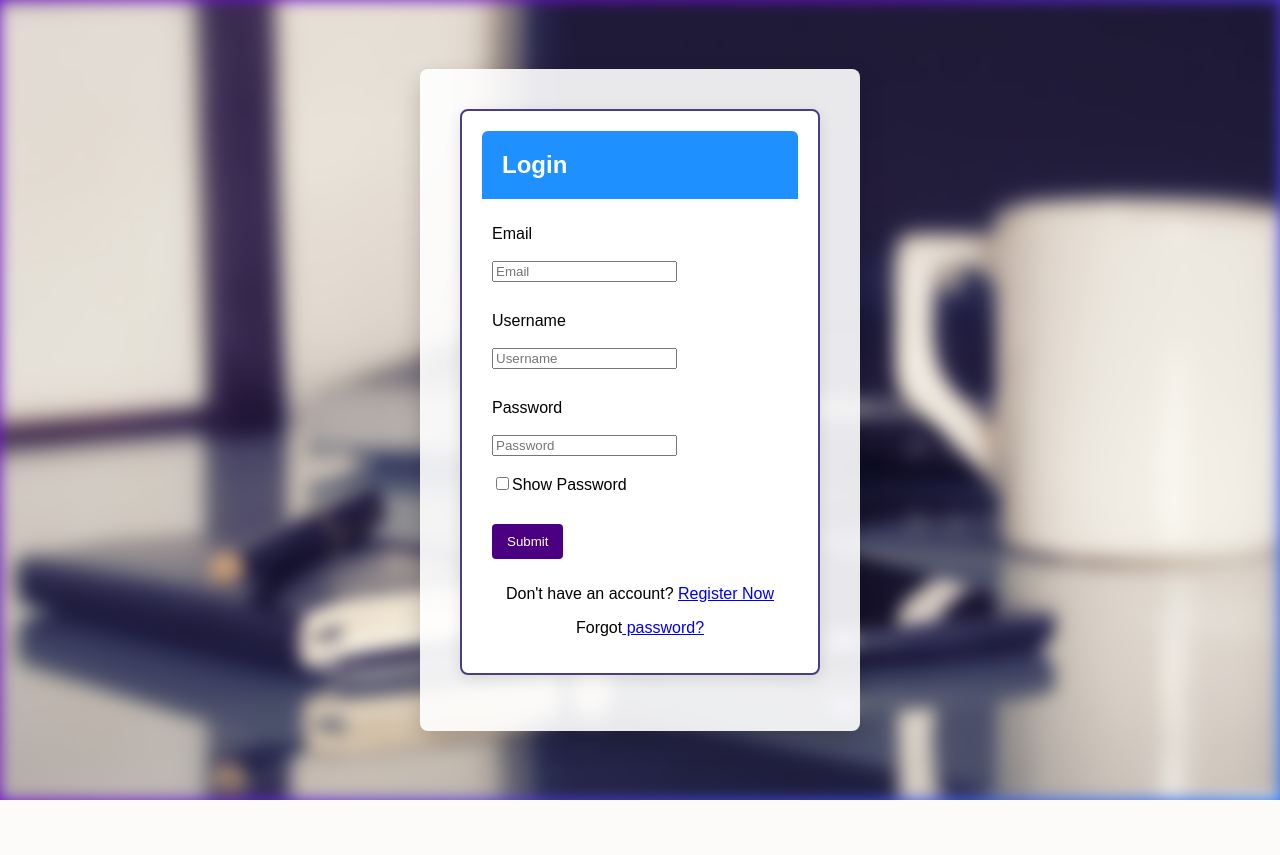
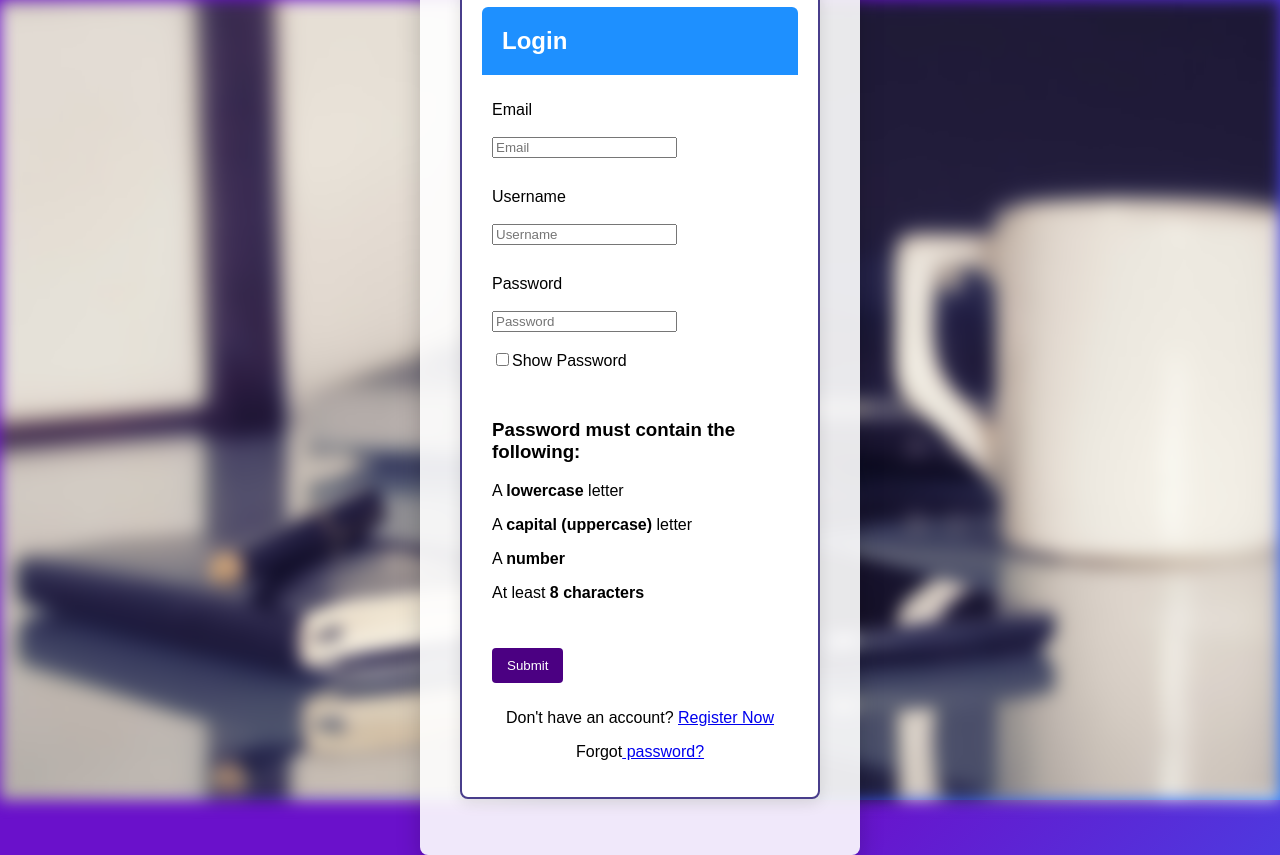
Before and after one commit to marleneh456/LearnLinx-Connect-Learn-Succeed, a PHP site: page / in a window 1280 px wide. Before the commit the page ends 800 px from the top, so only its background shows below. Run offline with PHP 8.4, Linux system fonts and the light colour scheme.

Commit message:
Update index.php

```diff
--- a/Learn-Linx/index.php
+++ b/Learn-Linx/index.php
@@ -13,12 +13,13 @@ if (!$conn) {
 }
 
 if (isset($_POST['but_submit'])) {
-    $uname = mysqli_real_escape_string($conn, $_POST['txt_uname']);
-    $password = $_POST['txt_pwd']; // Get the password as plain text
-    $email = mysqli_real_escape_string($conn, $_POST['txt_email']);
+    $uname = htmlspecialchars($_POST['txt_uname']);
+    $email = htmlspecialchars($_POST['txt_email']);
+	$password = $_POST['txt_pwd']; // Assuming this is the password entered by the user
+$hashed_password = password_hash($password, PASSWORD_DEFAULT);
 
     if ($uname != "" && $password != "" && $email != "") {
-        $sql_query = "SELECT * FROM users WHERE username = '$uname' AND email = '$email'";
+        $sql_query = "SELECT * FROM Users WHERE username = '$uname' AND email = '$email'";
         $result = mysqli_query($conn, $sql_query);
         $row = mysqli_fetch_array($result);
 
@@ -28,11 +29,10 @@ if (isset($_POST['but_submit'])) {
                 $_SESSION['name'] = $row['name'];
                 header('Location: dashboard.php');
                 exit;
-            } else {
-                echo "Invalid username, email, and/or password";
             }
         } else {
-            echo "Invalid username, email, and/or password";
+            echo "Invalid Login!";
+			echo "<br> Please Try Again!";
         }
     }
 }
@@ -41,7 +41,8 @@ if (isset($_POST['but_submit'])) {
 <head>
     <title>Login</title>
     <link href="login.css" rel="stylesheet" type="text/css">
-	<script src="password-verification.js"></script>
+	<script src="https://ajax.googleapis.com/ajax/libs/jquery/3.5.1/jquery.min.js"></script>
+
 </head>
 <body>
 <div class="background">
@@ -51,52 +52,48 @@ if (isset($_POST['but_submit'])) {
     <form method="post" action="">
         <div id="div_login">
             <h1>Login</h1>
-			<div>
             <?php if (isset($_GET['logout']) && $_GET['logout'] == 'success') {
                 echo "<p>Logout successful!</p>";
             } ?>
+            <div>
                 <label for="txt_email">Email</label>
                 <br>
                 <br>
-                <input type="email" class="textbox" id="txt_email" name="txt_email" placeholder="Email"/>
+                <input type="email" class="textbox" id="txt_email" name="txt_email" placeholder="Email" required/>
             </div>
             <div>
                 <label for="txt_uname">Username</label>
                 <br>
                 <br>
-                <input type="text" class="textbox" id="txt_uname" name="txt_uname" placeholder="Username" />
+                <input type="text" class="textbox" id="txt_uname" name="txt_uname" placeholder="Username" required/>
             </div>
             <div>
                 <label for="txt_pwd">Password</label>
                 <br>
                 <br>
-                <input type="password" id="txt_pwd" name="txt_pwd" placeholder="Password" />
+                <input type="password" id="txt_pwd" name="txt_pwd" placeholder="Password" required/>
                 <br>
                 <br>
-
-				<input type="checkbox" onclick="myFunction()">Show Password
+                <input type="checkbox" id="show-password" onclick="togglePasswordVisibility()">Show Password
+            </div>
+            <div id="password-validation">
+                <h3>Password must contain the following:</h3>
+                <p id="letter" class="invalid">A <b>lowercase</b> letter</p>
+                <p id="capital" class="invalid">A <b>capital (uppercase)</b> letter</p>
+                <p id="number" class="invalid">A <b>number</b></p>
+				<p id="length" class="invalid">At least <b>8 characters</b></p>
             </div>
             <div>
-                <input type="submit" value="Submit" name="but_submit" id="but_submit" />
+                <input type="submit" value="Submit" name="but_submit" id="but_submit"/>
             </div>
             <p class="link">Don't have an account? <a href="registration.php">Register Now</a></p>
             <p class="link">Forgot<a href="reset_password.php"> password?</a></p>
-
         </div>
-
     </form>
 </div>
 
-<script>
-function myFunction() {
-  var x = document.getElementById("txt_pwd");
-  if (x.type === "password") {
-    x.type = "text";
-  } else {
-    x.type = "password";
-  }
-}
-</script>
+<script src="password-validation.js"></script>
+
 
 </body>
 </html>
```
Lines whose indentation alone changed are shown as unchanged.
